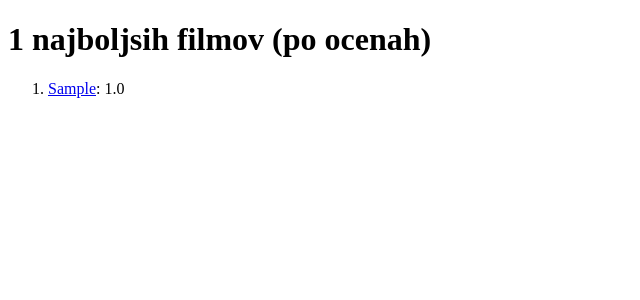
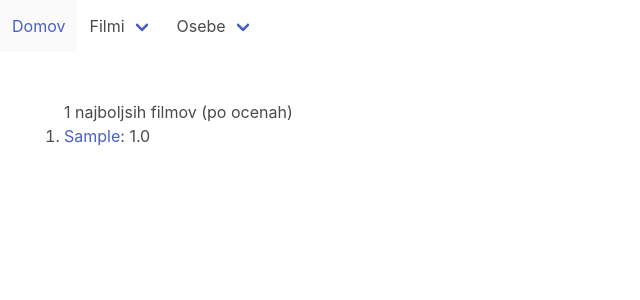
Before and after one commit to jaanos/podatkovne-baze-2, a Django app: page /filmi/najboljsi/1 in a window 1280 px wide. Shown: the top 300 px of the page, without its empty margins (0-640 px from the left). Run offline with Django 5.2, Linux system fonts and the light colour scheme; tables that the repository leaves empty hold one stand-in row (values such as "Sample post").

Commit message:
Deduj od osnovne predloge

```diff
--- a/vaje/filmi_projekt/filmiapp/templates/filmiapp/film_najboljsi.html
+++ b/vaje/filmi_projekt/filmiapp/templates/filmiapp/film_najboljsi.html
@@ -1,20 +1,12 @@
-<!DOCTYPE html>
+{% extends "filmiapp/osnova.html" %}
 
-<html>
+{% block naslov %}{{ stevilo }} najboljsih filmov{% endblock %}
 
-  <head>
-    <meta charset="utf-8">
-    <meta name="viewport" content="width=device-width, initial-scale=1">
-    <title>{{ stevilo }} najboljsih filmov</title>
-  </head>
-
-  <body>
+{% block vsebina %}
     <h1>{{ stevilo }} najboljsih filmov (po ocenah)</h1>
     <ol>
         {% for id, naslov, ocena in info_najboljsi %}
         <li><a href="{% url 'filmiapp:film_podrobnosti' id %}">{{naslov}}</a>: {{ocena}}</li>
         {% endfor %}
     </ol>
-  </body>
-
-</html>
+{% endblock %}
--- /dev/null
+++ b/vaje/filmi_projekt/filmiapp/templates/filmiapp/index.html
@@ -0,0 +1,5 @@
+{% extends "filmiapp/osnova.html" %}
+
+{% block vsebina %}
+<h1 class="title">Pozdravljeni v bazi filmov!</h1>
+{% endblock %}
--- /dev/null
+++ b/vaje/filmi_projekt/filmiapp/templates/filmiapp/osnova.html
@@ -0,0 +1,103 @@
+<!DOCTYPE html>
+<html>
+    <head>
+        <meta charset="utf-8" />
+        <meta name="viewport" content="width=device-width, initial-scale=1" />
+        <title>{% block naslov %}Filmi{% endblock %}</title>
+        <link rel="stylesheet" href="https://cdn.jsdelivr.net/npm/bulma@0.9.4/css/bulma.min.css" />
+        <link rel="stylesheet" href="https://cdn.jsdelivr.net/npm/@fortawesome/fontawesome-free@6.5.1/css/all.min.css" />
+        <script>
+            document.addEventListener('DOMContentLoaded', () => {
+                (document.querySelectorAll('.notification .delete') || []).forEach(($delete) => {
+                    const $notification = $delete.parentNode;
+
+                    $delete.addEventListener('click', () => {
+                        $notification.parentNode.removeChild($notification);
+                    });
+                });
+            });
+        </script>
+    </head>
+    <body>
+        <nav class="navbar" role="navigation" aria-label="main navigation">
+            <div id="navbar" class="navbar-menu">
+                <div class="navbar-start">
+                    <a href="{% url 'filmiapp:index' %}" class="navbar-item">
+                        Domov
+                    </a>
+
+                    <div class="navbar-item has-dropdown is-hoverable">
+                        <a class="navbar-link">
+                            Filmi
+                        </a>
+
+                        <div class="navbar-dropdown">
+                            <a href="{% url 'filmiapp:film_najboljsi' 10 %}" class="navbar-item">
+                                Poišči dobre filme
+                            </a>
+
+                            {% comment %}
+                            % if uporabnik.admin:
+                            <a href="/filmi/dodaj/" class="navbar-item">
+                                Dodaj film
+                            </a>
+                            % end
+                            {% endcomment %}
+                        </div>
+                    </div>
+
+                    <div class="navbar-item has-dropdown is-hoverable">
+                        <a class="navbar-link">
+                            Osebe
+                        </a>
+
+                        <div class="navbar-dropdown">
+                            <a href="/osebe/poisci/" class="navbar-item">
+                                Poišči osebo
+                            </a>
+                        </div>
+                    </div>
+                </div>
+
+                <div class="navbar-end">
+                    <div class="navbar-item">
+                        <div class="buttons">
+                            {% comment %}
+                            % if uporabnik:
+                            <a class="button is-static is-ghost">
+                                <strong>{{uporabnik}}</strong>
+                            </a>
+                            <form action="/odjava/" method="POST">
+                                <button class="button is-primary">
+                                    Odjava
+                                </button>
+                            </form>
+                            % else:
+                            <a href="/registracija/" class="button is-primary">
+                                <strong>Registracija</strong>
+                            </a>
+                            <a href="/prijava/" class="button is-light">
+                                Prijava
+                            </a>
+                            % end
+                            {% endcomment %}
+                        </div>
+                    </div>
+                </div>
+            </div>
+        </nav>
+        {% comment %}
+        % if sporocilo:
+        <div class="notification is-danger is-light">
+            <button class="delete"></button>
+            {{sporocilo}}
+        </div>
+        % end
+        {% endcomment %}
+        <section class="section">
+            <div class="container">
+                {% block vsebina %}{% endblock %}
+            </div>
+        </section>
+    </body>
+</html>
--- a/vaje/filmi_projekt/filmiapp/urls.py
+++ b/vaje/filmi_projekt/filmiapp/urls.py
@@ -4,6 +4,7 @@ from . import views
 app_name = 'filmiapp'
 
 urlpatterns = [
+    path('', views.index, name='index'),
     path('film/<int:film_id>', views.film_podrobnosti, name='film_podrobnosti'),
     path('najboljsi/<int:st_najboljsih>', views.film_najboljsi, name='film_najboljsi'),
 ]
--- a/vaje/filmi_projekt/filmiapp/views.py
+++ b/vaje/filmi_projekt/filmiapp/views.py
@@ -7,6 +7,9 @@ Testni pogled, ki smo ga naredili samo za prvo demonstracijo pogledov
 def test(request):
     return HttpResponse("To je test.")
 """
+
+def index(request):
+    return render(request, 'filmiapp/index.html', {})
 
 def film_podrobnosti(request, film_id):
     film = get_object_or_404(Film, id=film_id)
```
Also changed, not shown: vaje/filmi_projekt/filmiapp/templates/filmiapp/film_podrobnosti.html (+4 -12 lines), vaje/filmi_projekt/filmiapp/migrations/0009_alter_film_id_alter_oseba_id_alter_vloga_id_and_more.py (added).
